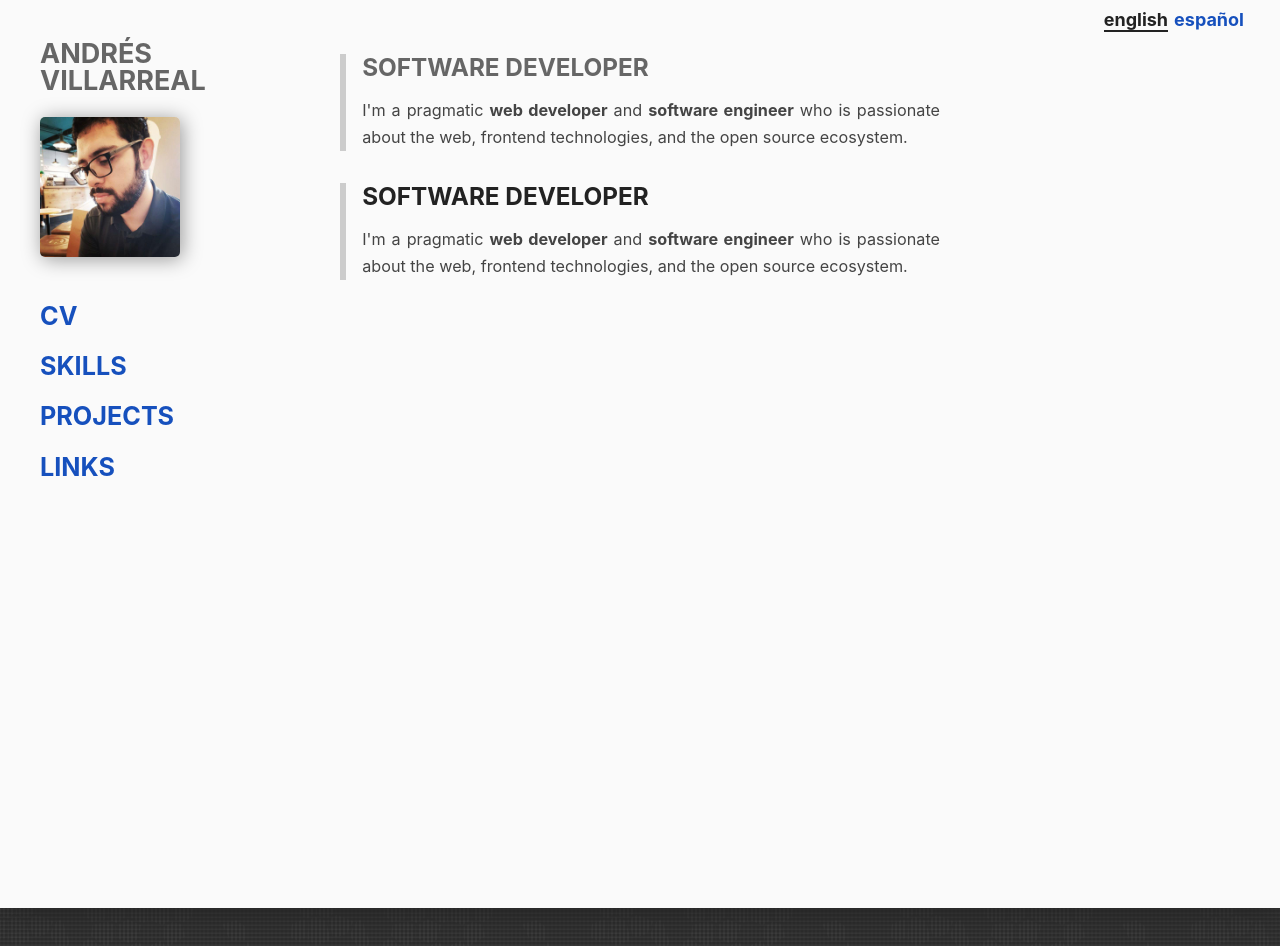
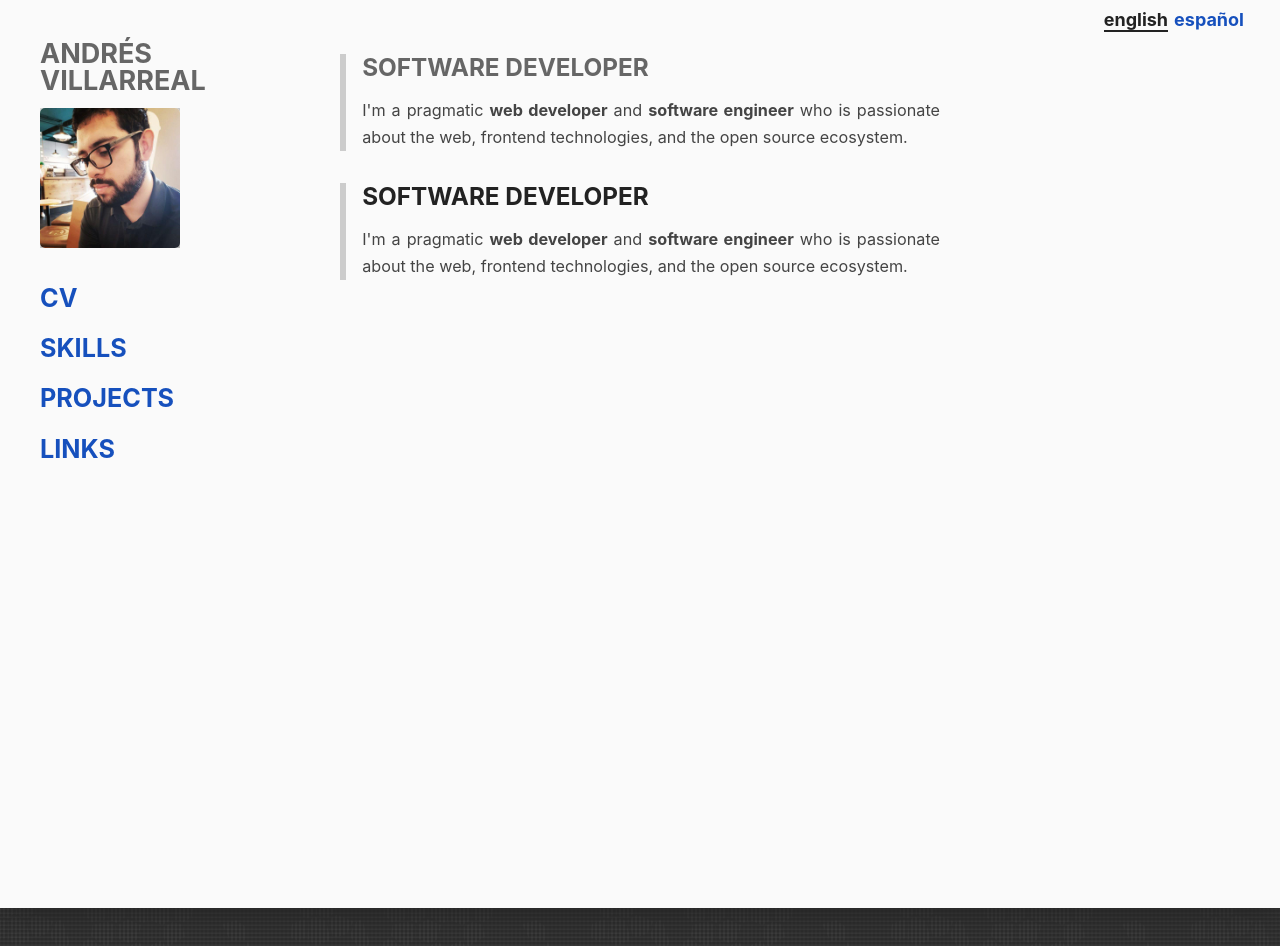
Before and after one commit to KaeruCT/andres.villarreal.co.cr, a Next.js app: page /info in a window 1280 px wide. Shown: the top 946 px of the page. Built offline with nearby package versions, Linux system fonts and the light colour scheme.

Commit message:
More SEO improvements, image optimization

```diff
--- a/components/Navigation.tsx
+++ b/components/Navigation.tsx
@@ -1,5 +1,6 @@
 import { useEffect, useState } from "react";
 import Link from "next/link";
+import Image from "next/image";
 import { ContentLink } from "../lib/content";
 
 interface Props {
@@ -29,7 +30,12 @@ function Navigation({ currentSlug, links, children }: Props) {
         <section className="navigation">
             <div className="face">
                 <h1>Andr&eacute;s Villarreal</h1>
-                <img src="./img/face.jpg" className="face" alt="face" />
+                <Image
+                    width={640}
+                    height={640}
+                    src="/img/face.jpg"
+                    className="face"
+                    alt="face" />
             </div>
 
             <ul className="nav-links">
--- a/package.json
+++ b/package.json
@@ -17,6 +17,7 @@
   "devDependencies": {
     "@types/node": "^14.14.6",
     "@types/react": "^16.9.56",
+    "sharp": "^0.26.2",
     "typescript": "^4.0.5"
   }
 }
--- a/pages/_app.tsx
+++ b/pages/_app.tsx
@@ -19,13 +19,15 @@ function App({ Component, pageProps }: AppProps) {
     const router = useRouter();
 
     const description = DESC[router.locale];
-    const url = "https://andres.villarreal.co.cr/" + router.pathname;
+    const title = "Andrés Villarreal";
+    const localePath = router.locale === router.defaultLocale ? "" : `/${router.locale}`;
+    const url = "https://andres.villarreal.co.cr" + localePath + router.asPath;
 
     return (
         <div>
             <Head>
-                <title>Andrés Villarreal</title>
-                <meta name="og:title" />
+                <title>{title}</title>
+                <meta name="og:title" content={title} />
                 <meta name="viewport" content="width=device-width, user-scalable=yes" />
                 <meta name="description" content={description} />
                 <meta property="og:description" content={description} />
```
Also changed, not shown: 1 other file (tests, documents, lock files or other folders).
